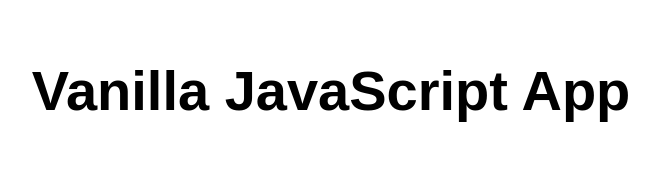
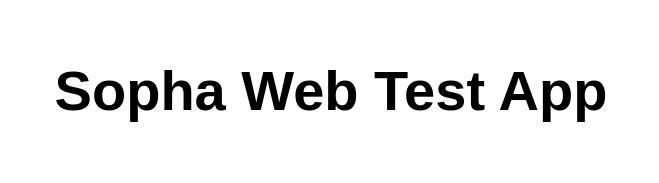
Before and after one commit to sophapk168/pktest, a plain HTML site: page src/index.html in a window 1280 px wide. Shown: the whole page, without its empty margins (309-968 px from the left). Drawn offline with Linux system fonts and the light colour scheme.

Commit message:
Update index.html

```diff
--- a/src/index.html
+++ b/src/index.html
@@ -10,7 +10,7 @@
 
 <body>
   <main>
-    <h1>Vanilla JavaScript App</h1>
+    <h1>Sopha Web Test App</h1>
   </main>
 </body>
 
```
